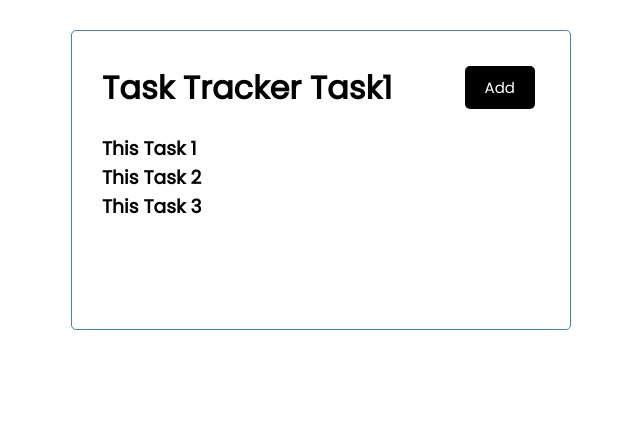
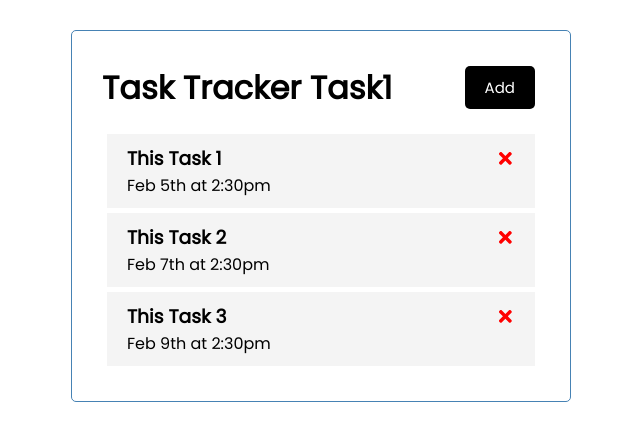
Before and after one commit to fatmaadam-lab/Task-tracker, a React (Create React App) app in the folder task-tracker/: page / in a window 1280 px wide. Shown: the top 440 px of the page, without its empty margins (319-959 px from the left). Built offline with nearby package versions, Linux system fonts and the light colour scheme.

Commit message:
Update packges

```diff
--- /dev/null
+++ b/package.json
@@ -0,0 +1,5 @@
+{
+  "dependencies": {
+    "react-icons": "^4.4.0"
+  }
+}
--- a/task-tracker/src/App.js
+++ b/task-tracker/src/App.js
@@ -30,7 +30,10 @@ const deleteTask = (id) => {
   setTasks(tasks.filter((task) => task.id !== id))
 }
 
-
+// Toggle Reminder
+const toogleReminder = (id) =>{
+    console.log('Reminder test')
+}
 
 
   return (
@@ -38,7 +41,7 @@ const deleteTask = (id) => {
       <Header/>
       {
         tasks.length > 0 ?
-        ( <Tasks tasks={tasks} onDelete={deleteTask}/>) :
+        ( <Tasks tasks={tasks} onDelete={deleteTask} onToggle={toogleReminder} />) :
         ('No Tasks to Show')
       }
 
--- /dev/null
+++ b/task-tracker/src/components/Task.js
@@ -0,0 +1,18 @@
+import { FaTimes } from 'react-icons/fa'
+
+const Task = (props) => {
+    return (
+        <div className="task">
+            <h3>
+                {props.task.text}
+                <FaTimes
+                    style={{ color: 'red', cursor: 'pointer' }}
+                    onClick={() => props.onDelete(props.task.id)}
+                />
+            </h3>
+            <p> {props.task.date}</p>
+        </div>
+    )
+}
+
+export default Task
--- a/task-tracker/src/components/Tasks.js
+++ b/task-tracker/src/components/Tasks.js
@@ -1,8 +1,10 @@
+import Task from "./Task"
+
 const Tasks = (props) => {
   return (
     <>
     {props.tasks.map((task)=> (
-        <h3 key={task.id}>{task.text}</h3>
+        <Task key={task.id} onDelete={props.onDelete} task={task}/>
     ))}
     </>
   )
```
Also changed, not shown: 1 other file (tests, documents, lock files or other folders).
